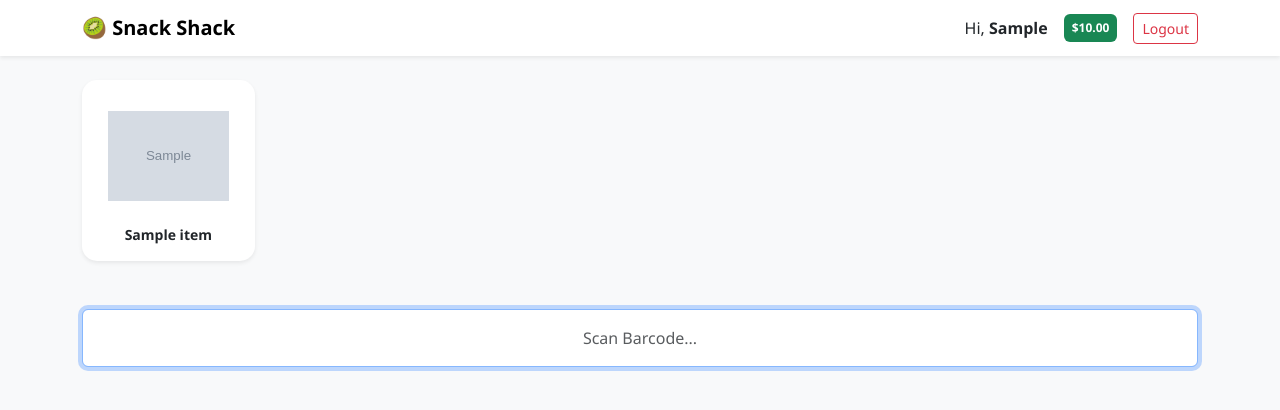
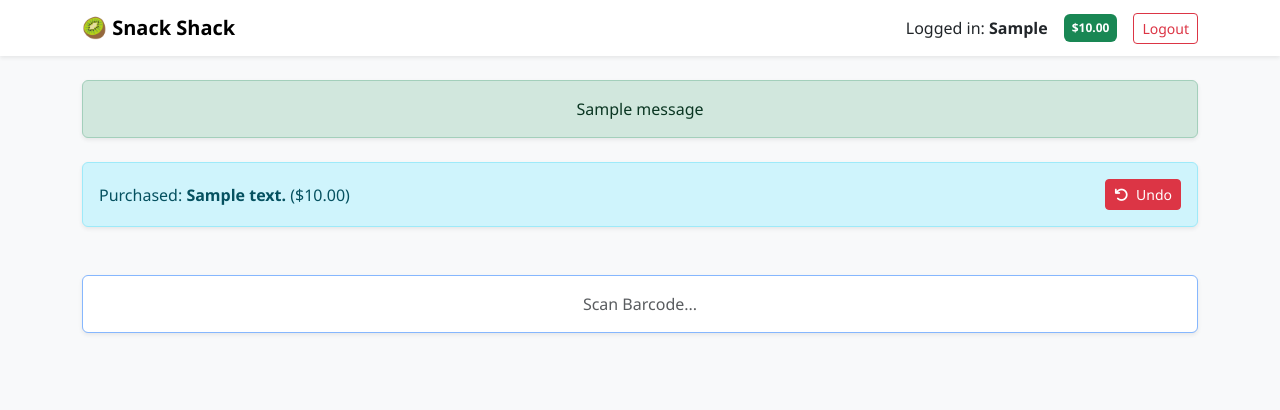
Before and after one commit to kiwiiwik/snackshack-nz, a Flask app: page / in a window 1280 px wide. Shown: the top 410 px of the page. Run offline with Flask 3, Linux system fonts and the light colour scheme; the visitor is signed in with stand-in values (Sample User, id 1); tables that the repository leaves empty hold one stand-in row (values such as "Sample post"); grey boxes marked "Sample" are stand-in pictures; one stand-in notice (Sample message) is shown.

Commit message:
Fixed index.html and SQL column sss

```diff
--- a/routes.py
+++ b/routes.py
@@ -34,9 +34,15 @@ def index():
         last_t = Transactions.query.filter_by(user_id=current_user.user_id).order_by(Transactions.transaction_date.desc()).first()
         if last_t:
             last_item = Products.query.get(last_t.upc_code)
+
     vips = Users.query.order_by(Users.last_seen.desc()).limit(30).all()
-    quick_items = Quick_Items.query.all()
-    return render_template('index.html', user=current_user, users=vips, quick_items=quick_items, last_item=last_item)
+
+    # Logic to fetch unit prices for the dashboard
+    quick_data = db.session.query(Quick_Items, Products.price).join(
+        Products, Quick_Items.barcode_val == Products.upc_code
+    ).all()
+
+    return render_template('index.html', user=current_user, users=vips, quick_items=quick_data, last_item=last_item)
 
 @main.route('/all-staff')
 def all_users():
@@ -53,6 +59,7 @@ def undo():
             u.balance = Decimal(str(u.balance)) + Decimal(str(lt.amount))
             db.session.delete(lt)
             db.session.commit()
+            flash("Purchase Undone.", "info")
     return redirect(url_for('main.index'))
 
 @main.route('/manual/<barcode>')
--- a/templates/index.html
+++ b/templates/index.html
@@ -7,9 +7,11 @@
     <link rel="stylesheet" href="https://cdnjs.cloudflare.com/ajax/libs/font-awesome/6.4.0/css/all.min.css">
     <style>
         body { background-color: #f8f9fa; font-family: 'Segoe UI', sans-serif; }
-        .user-tile { transition: 0.2s; border-radius: 15px; border: none; cursor: pointer; }
+        .user-tile { transition: 0.2s; border-radius: 15px; cursor: pointer; border: none; }
         .user-tile:hover { transform: scale(1.05); box-shadow: 0 10px 20px rgba(0,0,0,0.1); }
+        .initial-avatar { width: 70px; height: 70px; background: #0d6efd; color: white; border-radius: 50%; display: flex; align-items: center; justify-content: center; margin: 0 auto 15px; font-weight: bold; font-size: 1.5rem; }
         .product-img { width: 100%; height: 120px; object-fit: contain; padding: 10px; }
+        .price-badge { font-size: 0.9rem; color: #198754; font-weight: bold; }
     </style>
 </head>
 <body>
@@ -18,41 +20,75 @@
         <a class="navbar-brand fw-bold" href="/">🥝 Snack Shack</a>
         {% if user %}
         <div class="d-flex align-items-center">
-            <span class="me-3">Hi, <strong>{{ user.first_name }}</strong></span>
+            <span class="me-3">Logged in: <strong>{{ user.first_name }}</strong></span>
             <span class="badge {{ 'bg-danger' if user.balance < 0 else 'bg-success' }} p-2 me-3">${{ "%.2f"|format(user.balance) }}</span>
             <a href="{{ url_for('main.logout') }}" class="btn btn-sm btn-outline-danger">Logout</a>
         </div>
         {% endif %}
     </div>
 </nav>
+
 <div class="container">
+    {% with messages = get_flashed_messages(with_categories=true) %}
+        {% if messages %}{% for cat, msg in messages %}<div class="alert alert-{{ cat }} text-center shadow-sm">{{ msg }}</div>{% endfor %}{% endif %}
+    {% endwith %}
+
     {% if not user %}
         <h4 class="text-center mb-5 text-secondary">Select User (Auckland Office)</h4>
         <div class="row row-cols-2 row-cols-md-4 row-cols-lg-6 g-4 mb-5">
             {% for u in users %}
-            <div class="col"><a href="{{ url_for('main.manual_add', barcode=u.card_id or '') }}" class="text-decoration-none text-dark"><div class="card h-100 p-4 user-tile text-center shadow-sm"><div>{{ u.first_name }}</div></div></a></div>
+            <div class="col">
+                <a href="{{ url_for('main.manual_add', barcode=u.card_id or '') }}" class="text-decoration-none text-dark">
+                    <div class="card h-100 p-4 user-tile text-center shadow-sm">
+                        <div class="initial-avatar">{{ u.first_name[0] }}</div>
+                        <div class="fw-bold">{{ u.first_name }}</div>
+                    </div>
+                </a>
+            </div>
             {% endfor %}
         </div>
         <div class="text-center"><a href="{{ url_for('main.all_users') }}" class="btn btn-light border shadow-sm">Find Other Staff...</a></div>
     {% else %}
         <div class="row row-cols-2 row-cols-md-4 row-cols-lg-6 g-3 mb-4">
-            {% for item in quick_items %}
-            <div class="col"><a href="{{ url_for('main.manual_add', barcode=item.barcode_val) }}" class="text-decoration-none text-dark"><div class="card h-100 text-center border-0 shadow-sm p-3 user-tile"><img src="{{ url_for('static', filename='images/' + item.image_url) }}" class="product-img mb-2"><div class="fw-bold small">{{ item.label }}</div></div></a></div>
+            {% for item, price in quick_items %}
+            <div class="col">
+                <a href="{{ url_for('main.manual_add', barcode=item.barcode_val) }}" class="text-decoration-none text-dark">
+                    <div class="card h-100 text-center border-0 shadow-sm p-3 user-tile">
+                        <img src="{{ url_for('static', filename='images/' + item.image_url) }}" class="product-img mb-1">
+                        <div class="fw-bold small">{{ item.label }}</div>
+                        <div class="price-badge">${{ "%.2f"|format(price) }}</div>
+                    </div>
+                </a>
+            </div>
             {% endfor %}
         </div>
+
+        {% if last_item %}
+        <div class="alert alert-info d-flex justify-content-between align-items-center mt-4 shadow-sm">
+            <span>Purchased: <strong>{{ last_item.description }}</strong> (${{ "%.2f"|format(last_item.price) }})</span>
+            <a href="{{ url_for('main.undo') }}" class="btn btn-danger btn-sm"><i class="fas fa-undo me-1"></i> Undo</a>
+        </div>
+        {% endif %}
     {% endif %}
+
     <div class="mt-5 mb-5 text-center">
         <form action="{{ url_for('main.scan') }}" method="POST">
-            <input type="text" name="barcode" id="barcode" class="form-control text-center py-3" placeholder="Scan Barcode..." autofocus autocomplete="off">
+            <input type="text" name="barcode" id="barcode" class="form-control text-center py-3 shadow-sm" placeholder="Scan Barcode..." autofocus autocomplete="off">
         </form>
     </div>
 </div>
+
 <script>
     {% if user %}
     let timeout = setTimeout(() => { window.location.href = "{{ url_for('main.logout') }}"; }, 10000);
-    window.onmousemove = window.onclick = window.onkeydown = () => { clearTimeout(timeout); timeout = setTimeout(() => { window.location.href = "{{ url_for('main.logout') }}"; }, 10000); };
+    window.onmousemove = window.onclick = window.onkeydown = () => {
+        clearTimeout(timeout);
+        timeout = setTimeout(() => { window.location.href = "{{ url_for('main.logout') }}"; }, 10000);
+    };
     {% endif %}
-    document.addEventListener("click", (e) => { if (!['INPUT', 'A', 'BUTTON'].includes(e.target.tagName)) document.getElementById("barcode").focus(); });
+    document.addEventListener("click", (e) => {
+        if (!['INPUT', 'A', 'BUTTON'].includes(e.target.tagName)) document.getElementById("barcode").focus();
+    });
 </script>
 </body>
 </html>
```
